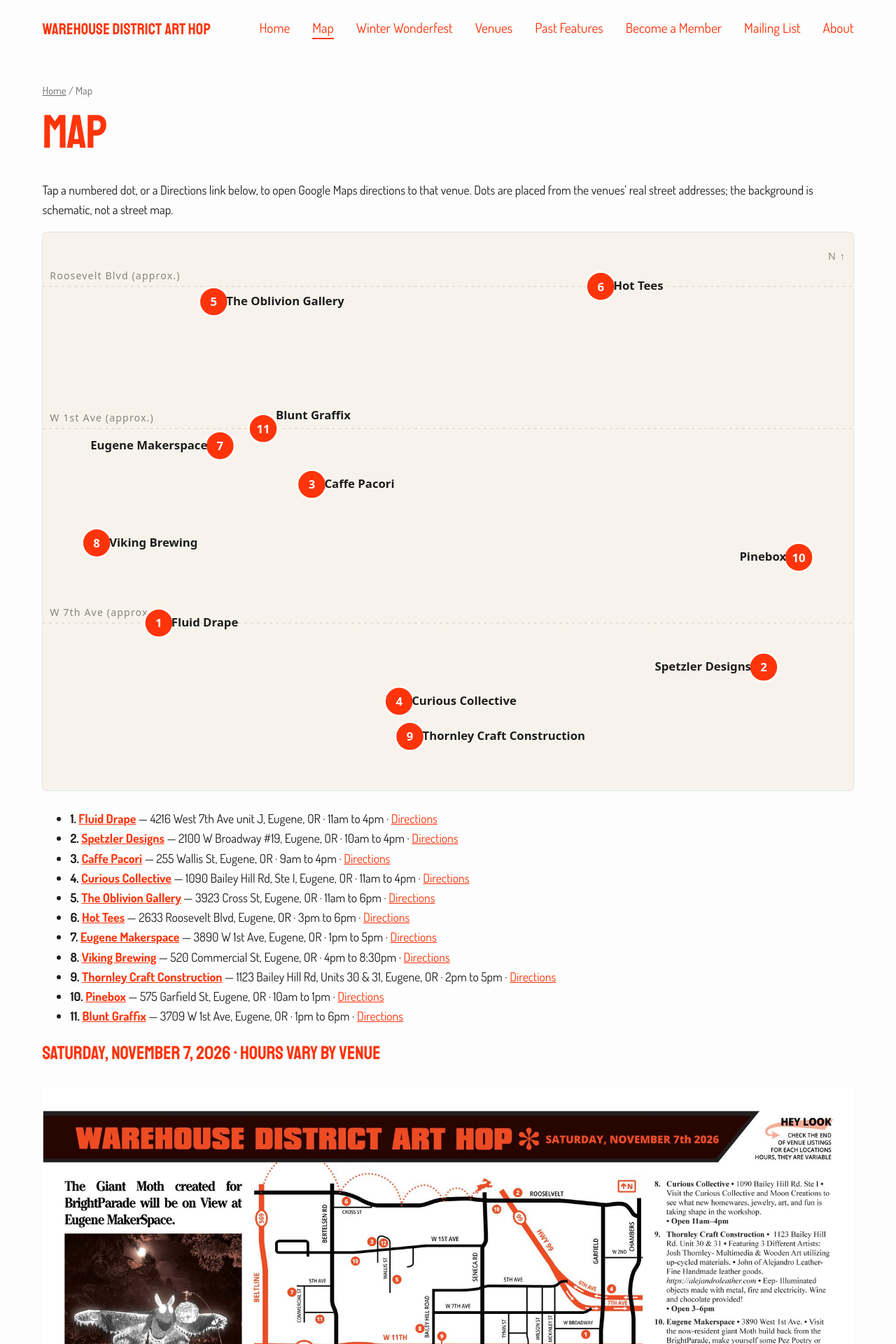
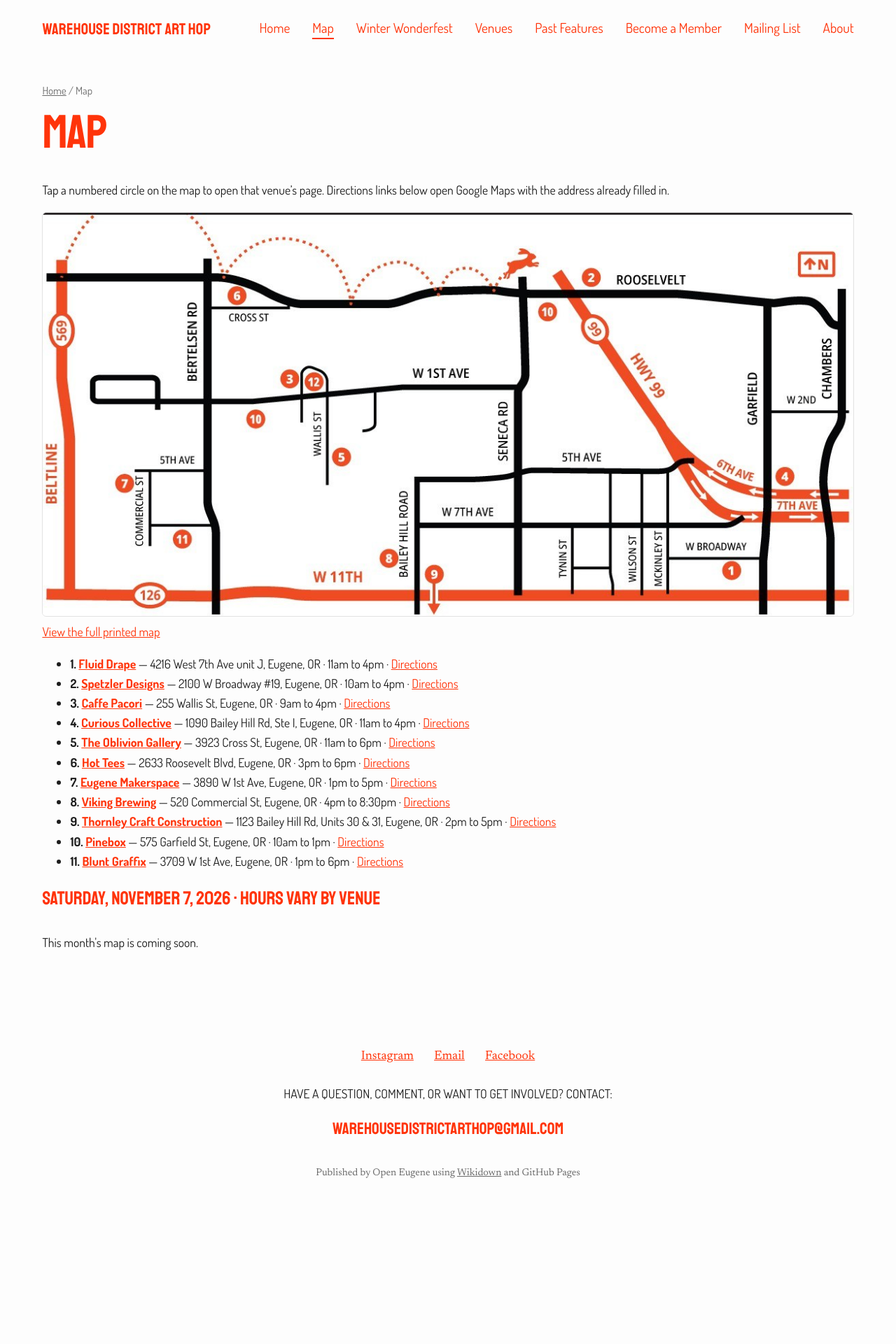
Before and after one commit to OpenEugene/art-hop, a Jekyll site: the page built from docs/Map.md, in a window 1280 px wide. Shown: the top 1920 px of the page at 70% size. Built offline with Jekyll 4.4.1, drawn with Linux system fonts in a browser that asks for light colours; our own code applies the rules of GitHub Pages for plain Markdown files; after the commit the page ends 1753 px from its top, so only the background shows below that; some of the changed text lies outside the part shown.

Commit message:
Clickable map is now a hotspot layer over the stylized REV2 map
- Map.md SVG uses the cropped stylized map panel as its base image
  (docs/.attachments/maps/2026-11-map.jpg), with transparent
  hotspot circles over the 11 printed venue numbers, each linking
  to that venue's page on the site (no more Google Maps links in
  the image). Map field in 2026-11.json cleared so the layout does
  not render the full spread above the interactive map; the full
  spread stays linked from the page.
- Venue pages: Get directions links added (commit 8f3b2f6).
- Known map issue, left unlinked: the printed map has two circles
  numbered 10 (one near Hwy 99/Roosevelt, one at W 1st Ave). The
  W 1st Ave one is Makerspace and is linked; the Hwy 99 one has no
  venue and is not linked. Manifestation (12) has no site page and
  is not linked.

```diff
--- a/docs/Map.md
+++ b/docs/Map.md
@@ -2,25 +2,28 @@
 
 # Map
 
-Tap a numbered dot, or a Directions link below, to open Google Maps directions to that venue. Dots are placed from the venues' real street addresses; the background is schematic, not a street map.
+Tap a numbered circle on the map to open that venue's page. Directions links below open Google Maps with the address already filled in.
 
-<svg viewBox="0 0 900 620" role="img" aria-label="Schematic map of the 11 November Art Hop venues in west Eugene" font-family="system-ui, sans-serif" style="width:100%;height:auto;background:#f7f3ec;border:1px solid #e3e3e3;border-radius:6px">
-  <line x1="0" y1="60" x2="900" y2="60" stroke="#ddd6c4" stroke-width="1" stroke-dasharray="3 4"/><text x="8" y="52" font-size="11" fill="#8a8378" letter-spacing="0.08em">Roosevelt Blvd (approx.)</text>
-  <line x1="0" y1="218" x2="900" y2="218" stroke="#ddd6c4" stroke-width="1" stroke-dasharray="3 4"/><text x="8" y="210" font-size="11" fill="#8a8378" letter-spacing="0.08em">W 1st Ave (approx.)</text>
-  <line x1="0" y1="434" x2="900" y2="434" stroke="#ddd6c4" stroke-width="1" stroke-dasharray="3 4"/><text x="8" y="426" font-size="11" fill="#8a8378" letter-spacing="0.08em">W 7th Ave (approx.)</text>
-  <text x="892" y="30" font-size="11" fill="#8a8378" letter-spacing="0.08em" text-anchor="end">N &uarr;</text>
-  <a href="https://www.google.com/maps/dir/?api=1&destination=44.05125,-123.16375" target="_blank" rel="noopener"><circle cx="129" cy="434" r="16" fill="#ff340a" stroke="#ffffff" stroke-width="2" style="cursor:pointer"/><text x="129" y="439" fill="#ffffff" font-size="13" font-weight="bold" text-anchor="middle">1</text><text x="143" y="438" font-size="13" font-weight="600" fill="#1d1d1d" text-anchor="start">Fluid Drape</text><title>1. Fluid Drape - 4216 West 7th Ave unit J, Eugene, OR - Open 11am to 4pm</title></a>
-<a href="https://www.google.com/maps/dir/?api=1&destination=44.04958,-123.12497" target="_blank" rel="noopener"><circle cx="801" cy="483" r="16" fill="#ff340a" stroke="#ffffff" stroke-width="2" style="cursor:pointer"/><text x="801" y="488" fill="#ffffff" font-size="13" font-weight="bold" text-anchor="middle">2</text><text x="787" y="487" font-size="13" font-weight="600" fill="#1d1d1d" text-anchor="end">Spetzler Designs</text><title>2. Spetzler Designs - 2100 W Broadway #19, Eugene, OR - Open 10am to 4pm</title></a>
-<a href="https://www.google.com/maps/dir/?api=1&destination=44.05646,-123.15392" target="_blank" rel="noopener"><circle cx="299" cy="280" r="16" fill="#ff340a" stroke="#ffffff" stroke-width="2" style="cursor:pointer"/><text x="299" y="285" fill="#ffffff" font-size="13" font-weight="bold" text-anchor="middle">3</text><text x="313" y="284" font-size="13" font-weight="600" fill="#1d1d1d" text-anchor="start">Caffe Pacori</text><title>3. Caffe Pacori - 255 Wallis St, Eugene, OR - Open 9am to 4pm</title></a>
-<a href="https://www.google.com/maps/dir/?api=1&destination=44.0483,-123.14832" target="_blank" rel="noopener"><circle cx="396" cy="521" r="16" fill="#ff340a" stroke="#ffffff" stroke-width="2" style="cursor:pointer"/><text x="396" y="526" fill="#ffffff" font-size="13" font-weight="bold" text-anchor="middle">4</text><text x="410" y="525" font-size="13" font-weight="600" fill="#1d1d1d" text-anchor="start">Curious Collective</text><title>4. Curious Collective - 1090 Bailey Hill Rd, Ste I, Eugene, OR - Open 11am to 4pm</title></a>
-<a href="https://www.google.com/maps/dir/?api=1&destination=44.06337,-123.16021" target="_blank" rel="noopener"><circle cx="190" cy="77" r="16" fill="#ff340a" stroke="#ffffff" stroke-width="2" style="cursor:pointer"/><text x="190" y="82" fill="#ffffff" font-size="13" font-weight="bold" text-anchor="middle">5</text><text x="204" y="81" font-size="13" font-weight="600" fill="#1d1d1d" text-anchor="start">The Oblivion Gallery</text><title>5. The Oblivion Gallery - 3923 Cross St, Eugene, OR - Open 11am to 6pm</title></a>
-<a href="https://www.google.com/maps/dir/?api=1&destination=44.06394,-123.13537" target="_blank" rel="noopener"><circle cx="620" cy="60" r="16" fill="#ff340a" stroke="#ffffff" stroke-width="2" style="cursor:pointer"/><text x="620" y="65" fill="#ffffff" font-size="13" font-weight="bold" text-anchor="middle">6</text><text x="634" y="64" font-size="13" font-weight="600" fill="#1d1d1d" text-anchor="start">Hot Tees</text><title>6. Hot Tees - 2633 Roosevelt Blvd, Eugene, OR - Open 3pm to 6pm</title></a>
-<a href="https://www.google.com/maps/dir/?api=1&destination=44.05793,-123.15978" target="_blank" rel="noopener"><circle cx="197" cy="237" r="16" fill="#ff340a" stroke="#ffffff" stroke-width="2" style="cursor:pointer"/><text x="197" y="242" fill="#ffffff" font-size="13" font-weight="bold" text-anchor="middle">7</text><text x="183" y="241" font-size="13" font-weight="600" fill="#1d1d1d" text-anchor="end">Eugene Makerspace</text><title>7. Eugene Makerspace - 3890 W 1st Ave, Eugene, OR - Open 1pm to 5pm</title></a>
-<a href="https://www.google.com/maps/dir/?api=1&destination=44.05425,-123.16771" target="_blank" rel="noopener"><circle cx="60" cy="345" r="16" fill="#ff340a" stroke="#ffffff" stroke-width="2" style="cursor:pointer"/><text x="60" y="350" fill="#ffffff" font-size="13" font-weight="bold" text-anchor="middle">8</text><text x="74" y="349" font-size="13" font-weight="600" fill="#1d1d1d" text-anchor="start">Viking Brewing</text><title>8. Viking Brewing - 520 Commercial St, Eugene, OR - Open 4pm to 8:30pm</title></a>
-<a href="https://www.google.com/maps/dir/?api=1&destination=44.04696,-123.14761" target="_blank" rel="noopener"><circle cx="408" cy="560" r="16" fill="#ff340a" stroke="#ffffff" stroke-width="2" style="cursor:pointer"/><text x="408" y="565" fill="#ffffff" font-size="13" font-weight="bold" text-anchor="middle">9</text><text x="422" y="564" font-size="13" font-weight="600" fill="#1d1d1d" text-anchor="start">Thornley Craft Construction</text><title>9. Thornley Craft Construction - 1123 Bailey Hill Rd, Units 30 & 31, Eugene, OR - Open 2pm to 5pm</title></a>
-<a href="https://www.google.com/maps/dir/?api=1&destination=44.05371,-123.1227" target="_blank" rel="noopener"><circle cx="840" cy="361" r="16" fill="#ff340a" stroke="#ffffff" stroke-width="2" style="cursor:pointer"/><text x="840" y="366" fill="#ffffff" font-size="13" font-weight="bold" text-anchor="middle">10</text><text x="826" y="365" font-size="13" font-weight="600" fill="#1d1d1d" text-anchor="end">Pinebox</text><title>10. Pinebox - 575 Garfield St, Eugene, OR - Open 10am to 1pm</title></a>
-<a href="https://www.google.com/maps/dir/?api=1&destination=44.05858,-123.15703" target="_blank" rel="noopener"><circle cx="245" cy="218" r="16" fill="#ff340a" stroke="#ffffff" stroke-width="2" style="cursor:pointer"/><text x="245" y="223" fill="#ffffff" font-size="13" font-weight="bold" text-anchor="middle">11</text><text x="259" y="208" font-size="13" font-weight="600" fill="#1d1d1d" text-anchor="start">Blunt Graffix</text><title>11. Blunt Graffix - 3709 W 1st Ave, Eugene, OR - Open 1pm to 6pm</title></a>
+<style>
+.hotspot { fill: rgba(0,0,0,0); stroke: rgba(0,0,0,0); stroke-width: 2; cursor: pointer; }
+a:hover .hotspot, a:focus .hotspot { fill: rgba(255,52,10,.15); stroke: #ff340a; }
+</style>
+<svg viewBox="0 0 1182 588" role="img" aria-label="November Art Hop map, Saturday November 7 2026. Tap a numbered circle to open that venue's page." style="width:100%;height:auto;border:1px solid #e3e3e3;border-radius:6px">
+<image href=".attachments/maps/2026-11-map.jpg" x="0" y="0" width="1182" height="588"/>
+<a href="Venues/Spetzler-Designs.md"><circle class="hotspot" cx="1005" cy="521" r="22"/><title>Spetzler Designs - 2100 W Broadway #19, Eugene, OR</title></a>
+<a href="Venues/Hot-Tees.md"><circle class="hotspot" cx="800" cy="94" r="22"/><title>Hot Tees - 2633 Roosevelt Blvd, Eugene, OR</title></a>
+<a href="Venues/Blunt-Graffix.md"><circle class="hotspot" cx="360" cy="242" r="17"/><title>Blunt Graffix - 3709 W 1st Ave, Eugene, OR</title></a>
+<a href="Venues/Pinebox.md"><circle class="hotspot" cx="1082" cy="384" r="22"/><title>Pinebox - 575 Garfield St, Eugene, OR</title></a>
+<a href="Venues/Caffe-Pacori.md"><circle class="hotspot" cx="436" cy="356" r="22"/><title>Caffe Pacori - 255 Wallis St, Eugene, OR</title></a>
+<a href="Venues/The-Oblivion-Gallery.md"><circle class="hotspot" cx="283" cy="120" r="22"/><title>The Oblivion Gallery - 3923 Cross St, Eugene, OR</title></a>
+<a href="Venues/Viking-Brewing.md"><circle class="hotspot" cx="119" cy="394" r="22"/><title>Viking Brewing - 520 Commercial St, Eugene, OR</title></a>
+<a href="Venues/Curious-Collective.md"><circle class="hotspot" cx="505" cy="504" r="22"/><title>Curious Collective - 1090 Bailey Hill Rd, Ste I, Eugene, OR</title></a>
+<a href="Venues/Thornley-Craft-Construction.md"><circle class="hotspot" cx="577" cy="520" r="22"/><title>Thornley Craft Construction - 1123 Bailey Hill Rd, Units 30 &amp; 31, Eugene, OR</title></a>
+<a href="Venues/Eugene-Makerspace.md"><circle class="hotspot" cx="310" cy="300" r="22"/><title>Eugene Makerspace - 3890 W 1st Ave, Eugene, OR</title></a>
+<a href="Venues/Fluid-Drape.md"><circle class="hotspot" cx="203" cy="476" r="22"/><title>Fluid Drape - 4216 West 7th Ave unit J, Eugene, OR</title></a>
 </svg>
+
+[View the full printed map](.attachments/maps/2026-11.jpg)
 
 - **1. [Fluid Drape](Venues/Fluid-Drape.md)** — 4216 West 7th Ave unit J, Eugene, OR · 11am to 4pm · [Directions](https://www.google.com/maps/dir/?api=1&destination=44.05125,-123.16375)
 - **2. [Spetzler Designs](Venues/Spetzler-Designs.md)** — 2100 W Broadway #19, Eugene, OR · 10am to 4pm · [Directions](https://www.google.com/maps/dir/?api=1&destination=44.04958,-123.12497)
```
Also changed, not shown: docs/_data/hops/2026-11.json (+1 -1 lines), docs/.attachments/maps/2026-11-map.jpg (added).
